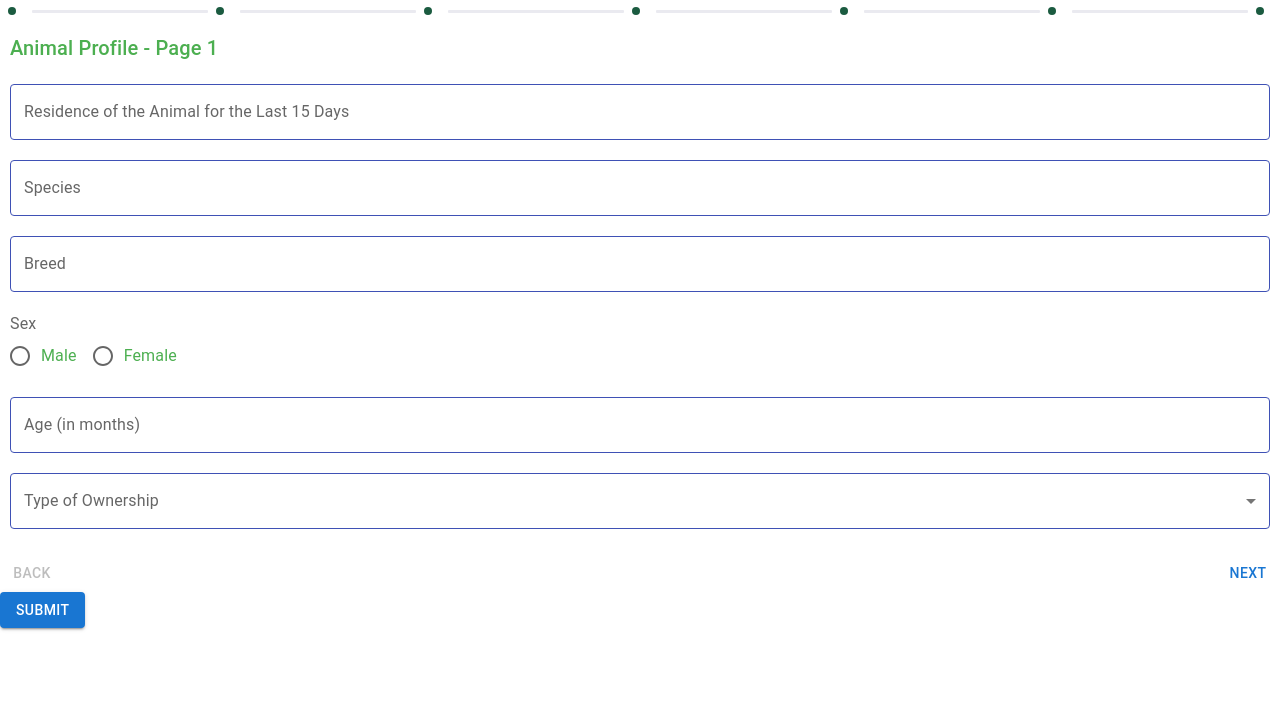
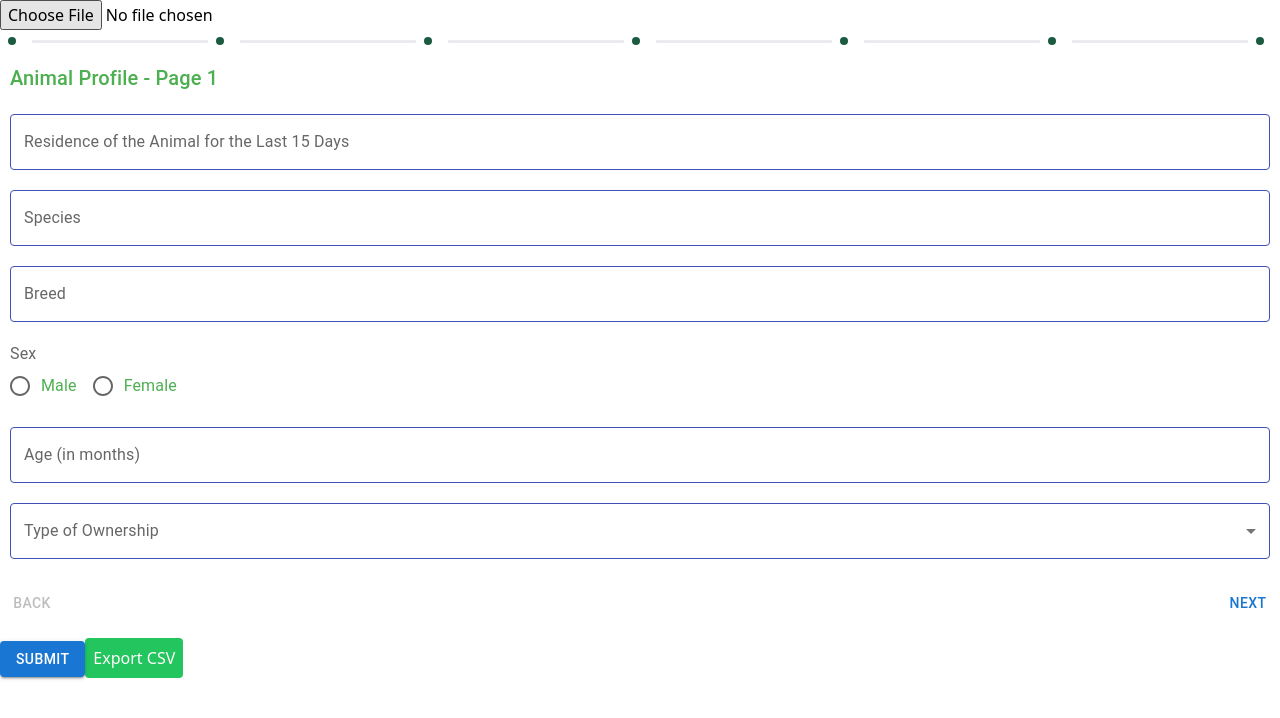
Before and after one commit to TonYacapin/PAAW, a React (Create React App) app in the folder dashboard/: page /rhf in a window 1280 px wide. Shown: the top 718 px of the page. Built offline with nearby package versions, Linux system fonts and the light colour scheme.

Commit message:
rabies final form

```diff
--- a/dashboard/package.json
+++ b/dashboard/package.json
@@ -18,6 +18,7 @@
     "chartjs-chart-matrix": "^2.0.1",
     "dotenv": "^16.4.5",
     "formik": "^2.4.6",
+    "json2csv": "^6.0.0-alpha.2",
     "jsonwebtoken": "^9.0.2",
     "papaparse": "^5.4.1",
     "prop-types": "^15.8.1",
--- a/dashboard/src/pages/RABIES/RabiesHistoryForm.js
+++ b/dashboard/src/pages/RABIES/RabiesHistoryForm.js
@@ -23,6 +23,7 @@ import {
 import Navbar from "../../component/Navbar";
 import "./RabiesHistoryForm.css";
 import StepperComponent from "../../component/StepperComponent";
+import Papa from "papaparse";
 
 const RabiesHistoryForm = () => {
   const [siteOfBiteSpecify, setSiteOfBiteSpecify] = useState("");
@@ -72,16 +73,7 @@ const RabiesHistoryForm = () => {
   const [otherVictims, setOtherVictims] = useState("");
   const [treatmentReceivedOther, setTreatmentReceivedOther] = useState("");
   const [dateOfTreatmentReceived, setDateOfTreatmentReceived] = useState("");
-
-  const [activeStep, setActiveStep] = useState(0);
-
-  const handleNext = () => {
-    setActiveStep((prevActiveStep) => prevActiveStep + 1);
-  };
-
-  const handleBack = () => {
-    setActiveStep((prevActiveStep) => prevActiveStep - 1);
-  };
+  const [formData, setFormData] = useState("");
 
   const handleSubmit = async (event) => {
     event.preventDefault();
@@ -131,22 +123,134 @@ const RabiesHistoryForm = () => {
         formData
       );
       console.log("Form submitted successfully:", response.data);
-      // Handle success (e.g., show a success message or redirect)
     } catch (error) {
       console.error("Error submitting form:", error);
-      // Handle error (e.g., show an error message)
     }
   };
 
-  const steps = [
-    "Animal 1",
-    "Animal 2",
-    "Animal 3",
-    "Animal 4",
-    "Victim 1",
-    "Victim 2",
-    "Victim 3",
-  ];
+  const handleImportCSV = (event) => {
+    const file = event.target.files[0];
+    if (!file) return;
+
+    Papa.parse(file, {
+      header: true,
+      skipEmptyLines: true,
+      complete: (results) => {
+        const importedData = results.data[0];
+
+        setAnimalResidence(importedData.animalResidence || "");
+        setSpecies(importedData.species || "");
+        setBreed(importedData.breed || "");
+        setSex(importedData.sex || "");
+        setAge(importedData.age || "");
+        setOwnershipType(importedData.ownershipType || "");
+        setPetManagement(importedData.petManagement || "");
+        setCauseOfDeath(importedData.causeOfDeath || "");
+        setVaccinationHistory(importedData.vaccinationHistory || "");
+        setTypeOfVaccine(importedData.typeOfVaccine || "");
+        setDateOfLastVaccination(importedData.dateOfLastVaccination || "");
+        setBitchVaccinated(importedData.bitchVaccinated || "");
+        setContactWithAnimals(importedData.contactWithAnimals || "");
+        setContactLocation(importedData.contactLocation || "");
+        setDateOfDeath(importedData.dateOfDeath || "");
+        setTimeOfDeath(importedData.timeOfDeath || "");
+        setDurationIllnessFrom(importedData.durationIllnessFrom || "");
+        setDurationIllnessTo(importedData.durationIllnessTo || "");
+        setBehavioralChanges({
+          restlessness: importedData.behavioralChangesRestlessness === "true",
+          apprehensiveWatchfulLook:
+            importedData.behavioralChangesApprehensiveWatchfulLook === "true",
+          runningAimlessly:
+            importedData.behavioralChangesRunningAimlessly === "true",
+          bitingInanimateObjects:
+            importedData.behavioralChangesBitingInanimateObjects === "true",
+          hyperactivity: importedData.behavioralChangesHyperactivity === "true",
+          others: importedData.behavioralChangesOthers === "true",
+          specify: importedData.behavioralChangesSpecify || "",
+        });
+        setVictimName(importedData.victimName || "");
+        setVictimAge(importedData.victimAge || "");
+        setVictimSex(importedData.victimSex || "");
+        setVictimAddress(importedData.victimAddress || "");
+        setDateOfBite(importedData.dateOfBite || "");
+        setTimeOfBite(importedData.timeOfBite || "");
+        setSiteOfBite(importedData.siteOfBite || "");
+        setSiteOfBiteOther(importedData.siteOfBiteSpecify || "");
+        setNatureOfBite(importedData.natureOfBite || "");
+        setBiteProvoked(importedData.biteProvoked || "");
+        setBiteProvokedSpecify(importedData.biteProvokedSpecify || "");
+        setLocationOfBite(importedData.locationOfBite || "");
+        setLocationOfBiteOther(importedData.locationOfBiteSpecify || "");
+        setOtherVictims(importedData.otherVictims || "");
+        setTreatmentReceived(importedData.treatmentReceived || "");
+        setTreatmentReceivedOther(importedData.treatmentReceivedSpecify || "");
+        setDateOfTreatmentReceived(importedData.dateOfTreatmentReceived || "");
+      },
+    });
+  };
+
+  const handleExportCSV = () => {
+    const csvData = [
+      {
+        animalResidence,
+        species,
+        breed,
+        sex,
+        age,
+        ownershipType,
+        petManagement,
+        causeOfDeath,
+
+        dateOfDeath,
+        timeOfDeath,
+        vaccinationHistory,
+
+        typeOfVaccine,
+        dateOfLastVaccination,
+        bitchVaccinated,
+
+        contactWithAnimals,
+        contactLocation,
+        durationIllnessFrom,
+        durationIllnessTo,
+        behavioralChangesRestlessness: behavioralChanges.restlessness,
+        behavioralChangesApprehensiveWatchfulLook:
+          behavioralChanges.apprehensiveWatchfulLook,
+        behavioralChangesRunningAimlessly: behavioralChanges.runningAimlessly,
+        behavioralChangesBitingInanimateObjects:
+          behavioralChanges.bitingInanimateObjects,
+        behavioralChangesHyperactivity: behavioralChanges.hyperactivity,
+        behavioralChangesOthers: behavioralChanges.others,
+        behavioralChangesSpecify: behavioralChanges.specify,
+        victimName,
+        victimAge,
+        victimSex,
+        victimAddress,
+        dateOfBite,
+        timeOfBite,
+        siteOfBite,
+        siteOfBiteSpecify,
+        natureOfBite,
+        biteProvoked,
+        biteProvokedSpecify,
+        locationOfBite,
+        locationOfBiteSpecify,
+        otherVictims,
+        treatmentReceived,
+        treatmentReceivedSpecify,
+        dateOfTreatmentReceived,
+      },
+    ];
+
+    const csv = Papa.unparse(csvData);
+    const blob = new Blob([csv], { type: "text/csv;charset=utf-8;" });
+    const link = document.createElement("a");
+    link.href = URL.createObjectURL(blob);
+    link.setAttribute("download", "form-data.csv");
+    document.body.appendChild(link);
+    link.click();
+    document.body.removeChild(link);
+  };
 
   var pages = [
     <>
@@ -274,6 +378,7 @@ const RabiesHistoryForm = () => {
         />
       </Grid>
     </>,
+
     <>
       <Grid item xs={12}>
         <Typography variant="h6">Animal Profile - Page 3</Typography>
@@ -713,11 +818,11 @@ const RabiesHistoryForm = () => {
           onChange={(e) => setDateOfTreatmentReceived(e.target.value)}
         />
       </Grid>
-    </>
+    </>,
   ];
 
-  const renderStepContent = (step) => {
-    switch (step) {
+  const renderStepContent = (steps) => {
+    switch (steps) {
       case 0:
         return pages[0];
       case 1:
@@ -737,12 +842,27 @@ const RabiesHistoryForm = () => {
 
   return (
     <>
+      <div>
+        <input type="file" accept=".csv" onChange={handleImportCSV} />
+      </div>
       <StepperComponent pages={pages} renderStepContent={renderStepContent} />
 
-      <Button variant="contained" color="primary" type="submit">
+      <Button
+        variant="contained"
+        color="primary"
+        type="submit"
+        onClick={handleSubmit}
+      >
         Submit
       </Button>
 
+      <button
+        type="button"
+        onClick={handleExportCSV}
+        className="bg-green-500 text-white p-2 rounded mt-4"
+      >
+        Export CSV
+      </button>
     </>
   );
 };
```
Also changed, not shown: 1 other file (tests, documents, lock files or other folders).
